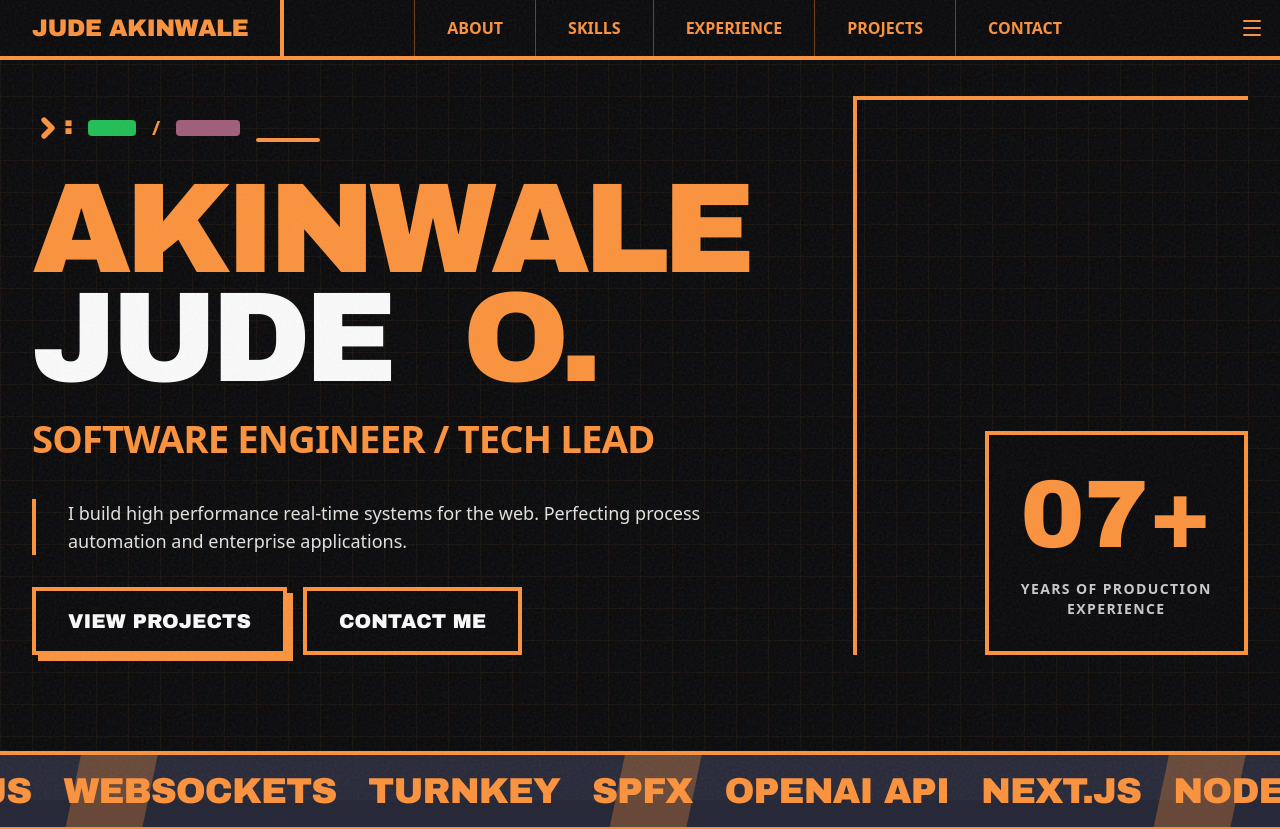
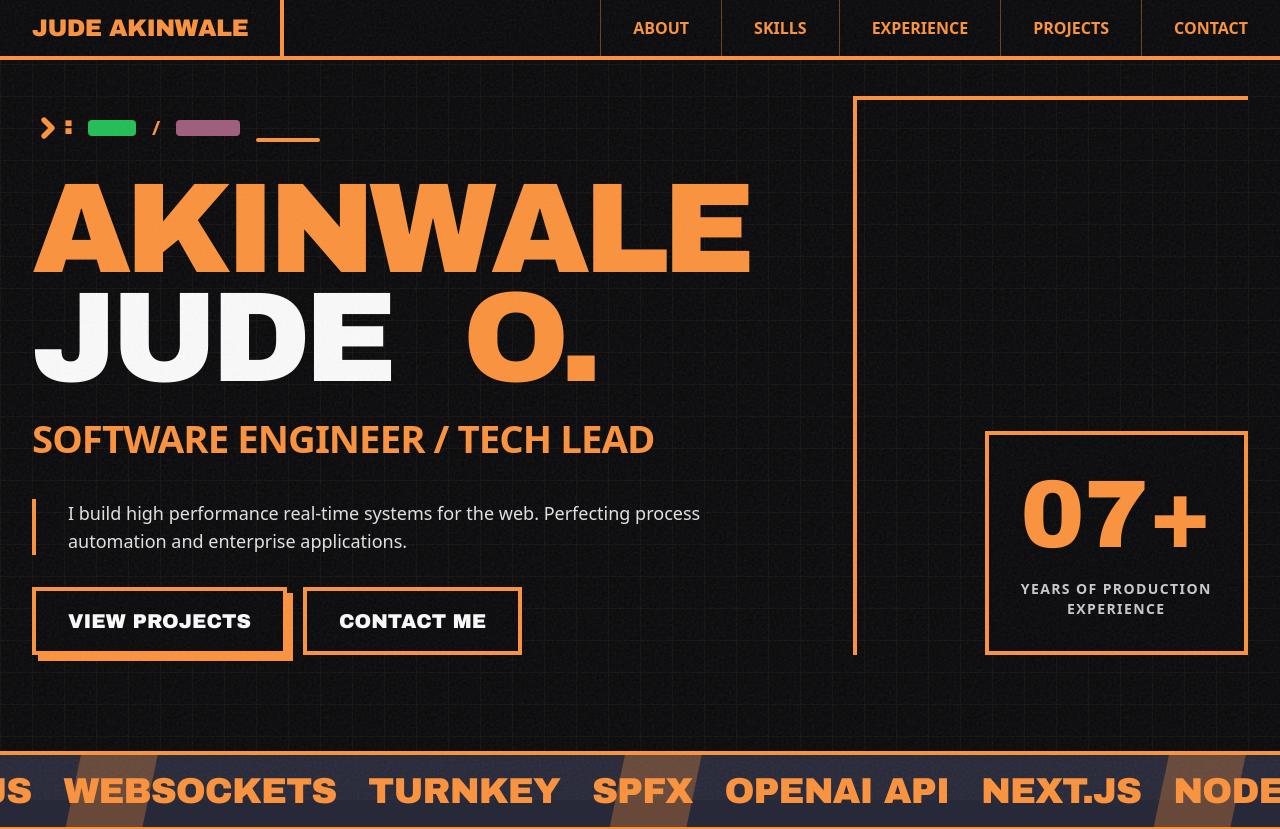
Before and after one commit to judeakinwale/portfolio_fe_test, a Next.js app: page / in a window 1280 px wide. Shown: the top 829 px of the page. Built offline with nearby package versions, Linux system fonts and the light colour scheme; no server answers; a web font is replaced by a local one.

Commit message:
Minor Changes

```diff
--- a/src/components/layout/TopNav.tsx
+++ b/src/components/layout/TopNav.tsx
@@ -55,7 +55,7 @@ const TopNav = () => {
         {username}
       </a>
       <div className="hidden md:flex">{renderedNavItems}</div>
-      <div ref={navRef} className="relative group flex transition-all">
+      <div ref={navRef} className="relative group flex md:hidden transition-all">
         <div className="m-2 p-2 font-bold tr" onClick={toggleNav}>
           {showNav ? <X /> : <Menu />}
         </div>
```
